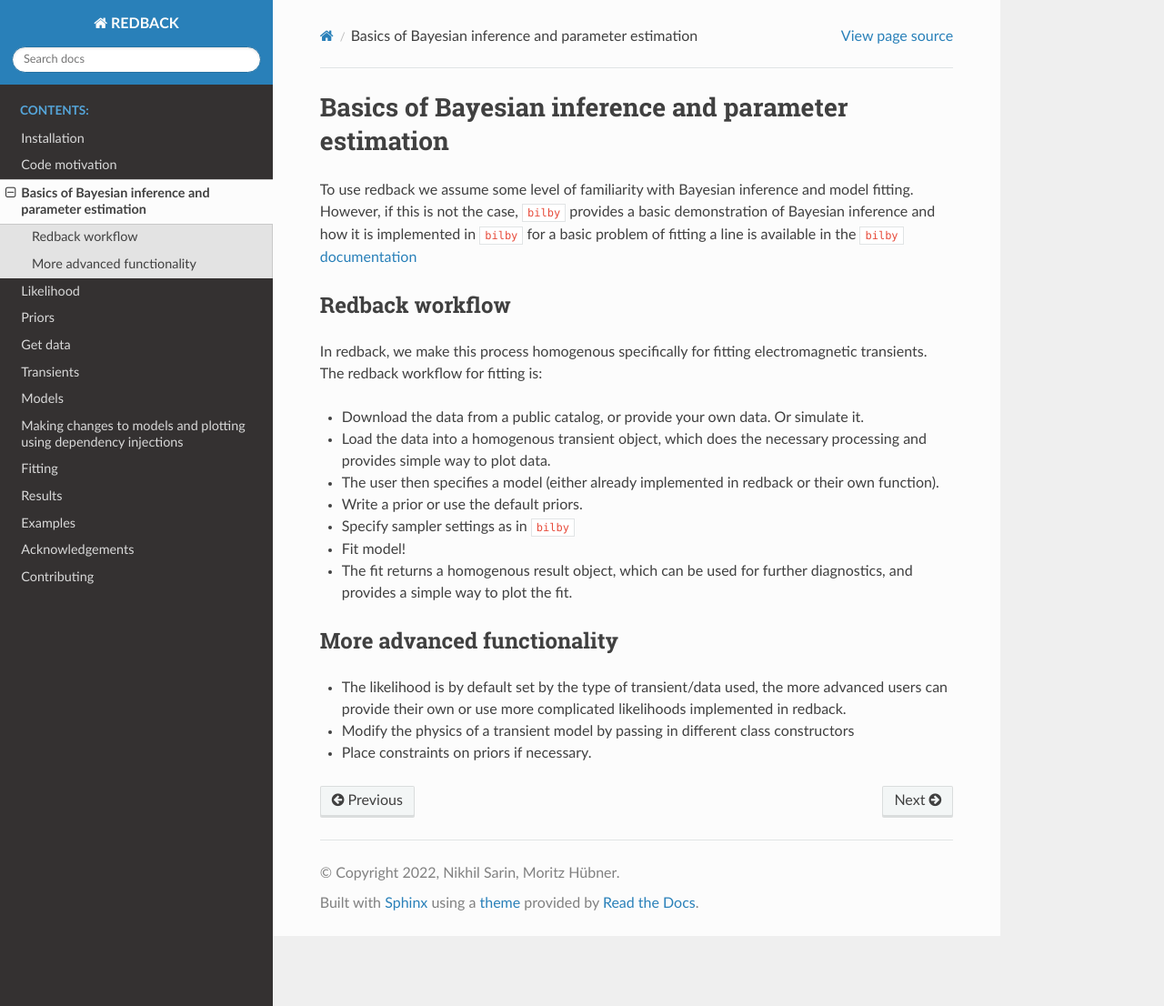
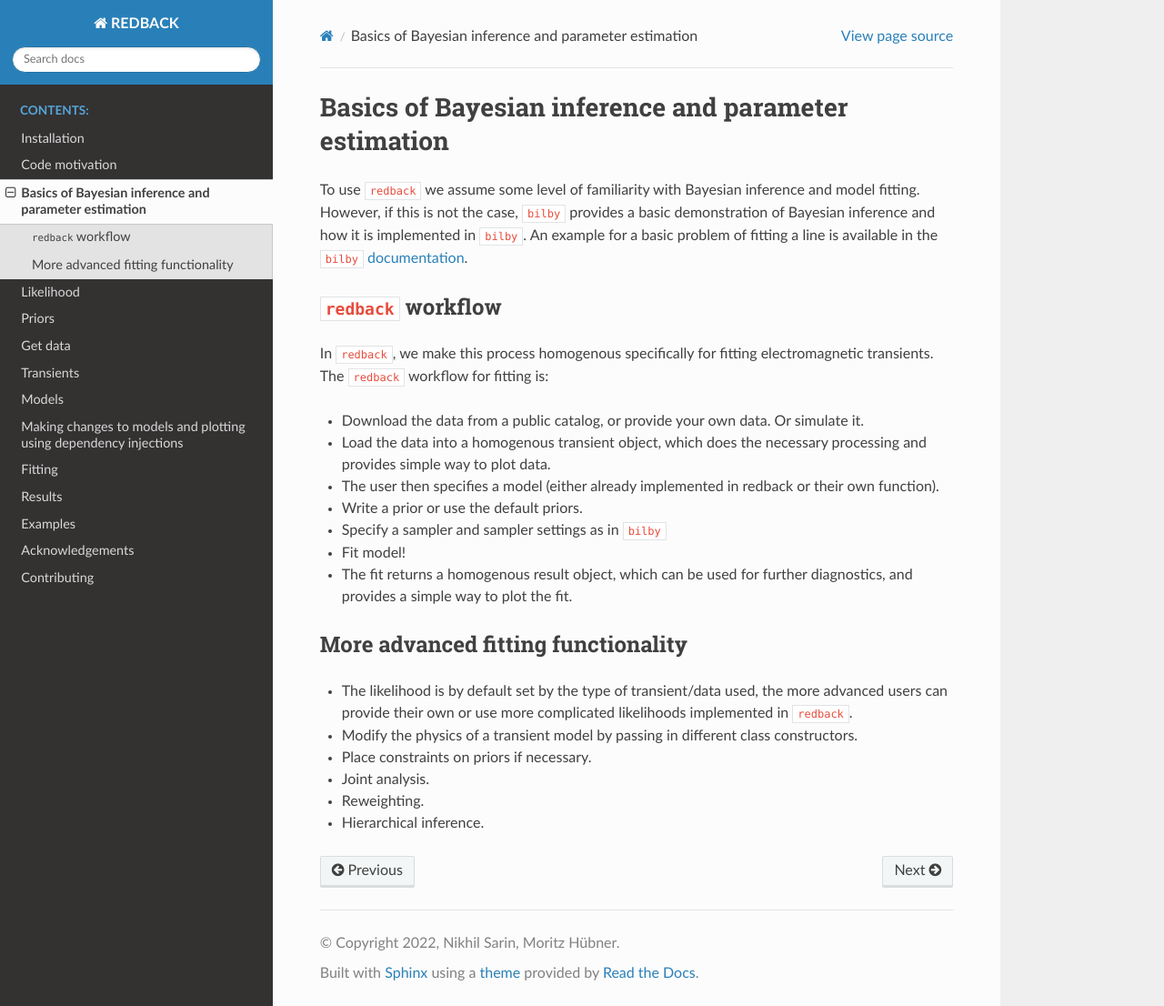
Before and after one commit to nikhil-sarin/redback, a Sphinx documentation site: the page built from docs/pe_basics.txt, in a window 1280 px wide and 1106 px high. Shown: the whole window at 91% size. Built offline with Sphinx 7.4.7 and the Read the Docs theme 2.0.0, drawn with Linux system fonts in a browser that asks for light colours.

Commit message:
Syntax and grammar

```diff
--- a/docs/pe_basics.txt
+++ b/docs/pe_basics.txt
@@ -2,26 +2,30 @@
 Basics of Bayesian inference and parameter estimation
 ============
 
-To use redback we assume some level of familiarity with Bayesian inference and model fitting.
+To use :code:`redback` we assume some level of familiarity with Bayesian inference and model fitting.
 However, if this is not the case, :code:`bilby` provides a basic demonstration of Bayesian inference and
-how it is implemented in :code:`bilby` for a basic problem of fitting a line is available in the :code:`bilby` `documentation <https://lscsoft.docs.ligo.org/bilby/basics-of-parameter-estimation.html>`_
+how it is implemented in :code:`bilby`.
+An example for a basic problem of fitting a line is available in the :code:`bilby` `documentation <https://lscsoft.docs.ligo.org/bilby/basics-of-parameter-estimation.html>`_.
 
-Redback workflow
+:code:`redback` workflow
 -------------------------
 
-In redback, we make this process homogenous specifically for fitting electromagnetic transients. The redback workflow for fitting is:
+In :code:`redback`, we make this process homogenous specifically for fitting electromagnetic transients. The :code:`redback` workflow for fitting is:
 
 - Download the data from a public catalog, or provide your own data. Or simulate it.
 - Load the data into a homogenous transient object, which does the necessary processing and provides simple way to plot data.
 - The user then specifies a model (either already implemented in redback or their own function).
 - Write a prior or use the default priors.
-- Specify sampler settings as in :code:`bilby`
+- Specify a sampler and sampler settings as in :code:`bilby`
 - Fit model!
 - The fit returns a homogenous result object, which can be used for further diagnostics, and provides a simple way to plot the fit.
 
-More advanced functionality
+More advanced fitting functionality
 -------------------------
 
-- The likelihood is by default set by the type of transient/data used, the more advanced users can provide their own or use more complicated likelihoods implemented in redback.
-- Modify the physics of a transient model by passing in different class constructors
+- The likelihood is by default set by the type of transient/data used, the more advanced users can provide their own or use more complicated likelihoods implemented in :code:`redback`.
+- Modify the physics of a transient model by passing in different class constructors.
 - Place constraints on priors if necessary.
+- Joint analysis.
+- Reweighting.
+- Hierarchical inference.
```
